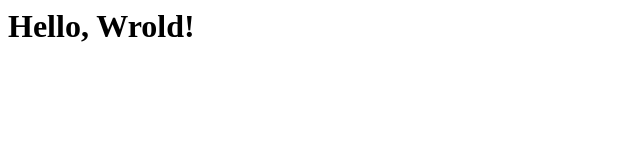
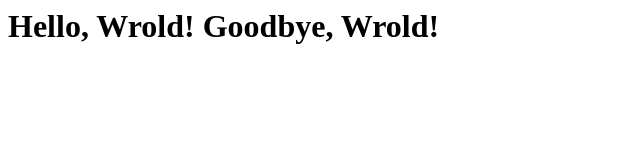
Before and after one commit to CPWorldElite/cpwebdev1, a plain HTML site: page index.html in a window 1280 px wide. Shown: the whole page, without its empty margins (0-640 px from the left). Drawn offline with Linux system fonts and the light colour scheme.

Commit message:
Add files via upload

```diff
--- a/index.html
+++ b/index.html
@@ -1 +1,2 @@
-<h1>Hello, Wrold!</h1>
+<h1>Hello, Wrold!
+Goodbye, Wrold!</h1>
```
